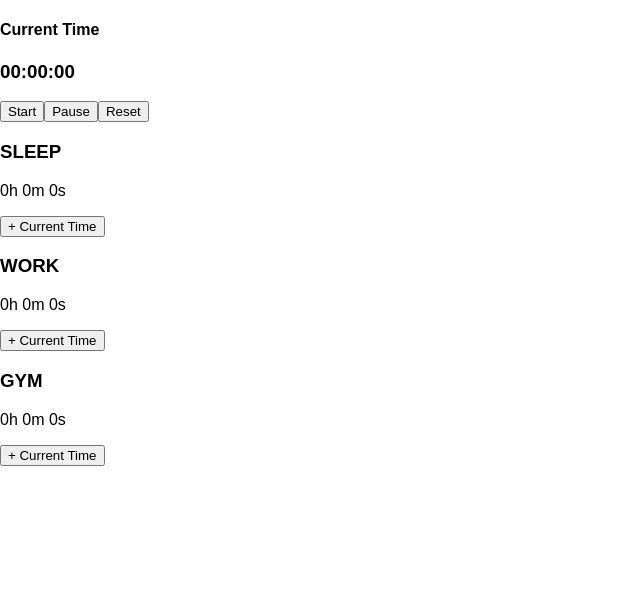
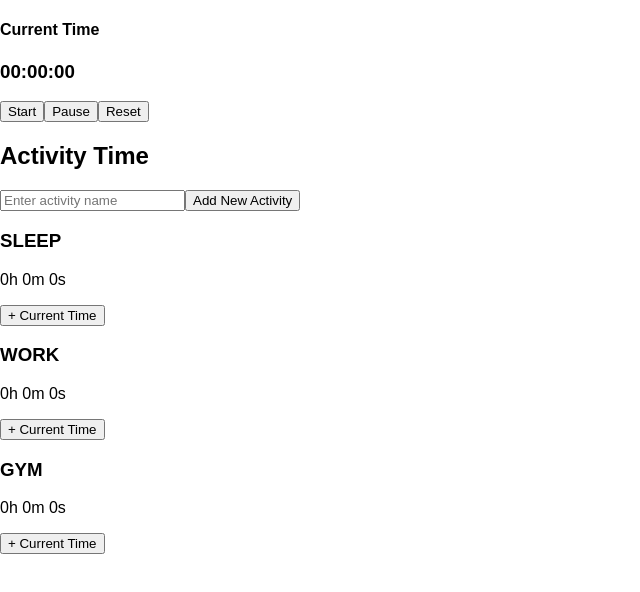
Before and after one commit to Mxke-N/react-day-tracker, a React (Vite) app: page / in a window 1280 px wide. Shown: the top 592 px of the page, without its empty margins (0-640 px from the left). Built offline with nearby package versions, Linux system fonts and the light colour scheme.

Commit message:
implement ability to add new activities

```diff
--- a/src/components/ActivityList/ActivityList.jsx
+++ b/src/components/ActivityList/ActivityList.jsx
@@ -1,4 +1,6 @@
-function ActivityList({ activities, addTimeToActivity }) {
+import ActivityListHeader from "../ActivityListHeader/ActivityListHeader.jsx";
+
+function ActivityList({ activities, addTimeToActivity, addNewActivity }) {
     function formatActivityTime(activity) {
         const hours = Math.floor(activity.totalTime / (1000 * 60 * 60));
         const minutes = Math.floor((activity.totalTime % (1000 * 60 * 60)) / (1000 * 60));
@@ -11,11 +13,12 @@ function ActivityList({ activities, addTimeToActivity }) {
 
     return (
         <div className="activity-list">
-            {activities.map((activity) => (
-                <div key={activity.id} className="activity-item">
+            <ActivityListHeader addNewActivity={addNewActivity} />
+            {activities.map((activity, index) => (
+                <div key={index} className="activity-item">
                     <h3>{activity.name}</h3>
                     <p>{formatActivityTime(activity)}</p>
-                    <button onClick={() => addTimeToActivity(activity.id)}>
+                    <button onClick={() => addTimeToActivity(activity.name)}>
                         + Current Time
                     </button>
                 </div>
--- /dev/null
+++ b/src/components/ActivityListHeader/ActivityListHeader.jsx
@@ -0,0 +1,37 @@
+import React, { useState } from "react";
+
+function ActivityListHeader({ addNewActivity }) {
+    const [activityName, setActivityName] = useState("");
+
+    function handleOnChange(e) {
+        setActivityName(e.target.value);
+    }
+
+    function handleOnClick() {
+        if (activityName.trim() === "") return;
+        addNewActivity(activityName);
+        setActivityName("");
+    }
+
+    function handleKeyUp(e) {
+        if (e.key !== "Enter") return;
+        handleOnClick();
+        e.target.blur();
+    }
+
+    return (
+        <div className="activity-list-header">
+            <h2>Activity Time</h2>
+            <input
+                type="text"
+                value={activityName}
+                onChange={handleOnChange}
+                onKeyUp={handleKeyUp}
+                placeholder="Enter activity name"
+            />
+            <button onClick={handleOnClick}>Add New Activity</button>
+        </div>
+    );
+}
+
+export default ActivityListHeader;
--- a/src/components/ActivityTimeTracker/ActivityTimeTracker.jsx
+++ b/src/components/ActivityTimeTracker/ActivityTimeTracker.jsx
@@ -26,9 +26,9 @@ function ActivityTimeTracker() {
     const [activities, setActivities] = useState(() => {
         const savedActivities = localStorage.getItem('activities');
         return savedActivities ? JSON.parse(savedActivities) : [
-            { id: 1, name: "SLEEP", totalTime: 0 },
-            { id: 2, name: "WORK", totalTime: 0 },
-            { id: 3, name: "GYM", totalTime: 0 },
+            { name: "SLEEP", totalTime: 0 },
+            { name: "WORK", totalTime: 0 },
+            { name: "GYM", totalTime: 0 },
         ];
     });
 
@@ -83,12 +83,12 @@ function ActivityTimeTracker() {
         localStorage.removeItem('stopwatchStartTime');
     }
 
-    function addTimeToActivity(activityId) {
+    function addTimeToActivity(activityName) {
         if (elapsedTime === 0) return;
 
         setActivities(prevActivities =>
             prevActivities.map(activity =>
-              activity.id === activityId
+              activity.name === activityName
                 ? { ...activity, totalTime: activity.totalTime + elapsedTime }
                 : activity
             )
@@ -98,6 +98,13 @@ function ActivityTimeTracker() {
         startTimeRef.current = Date.now();
         localStorage.setItem('stopwatchStartTime', Date.now());
         localStorage.removeItem('stopwatchPauseTime');
+    }
+
+    function addNewActivity(activityName) {
+        setActivities(prevActivities => [
+            { name: activityName.toUpperCase(), totalTime: 0 },
+            ...prevActivities,
+        ]);
     }
 
     return (
@@ -111,6 +118,7 @@ function ActivityTimeTracker() {
             <ActivityList
                 activities={activities}
                 addTimeToActivity={addTimeToActivity}
+                addNewActivity={addNewActivity}
             />
         </div>
     )
```
